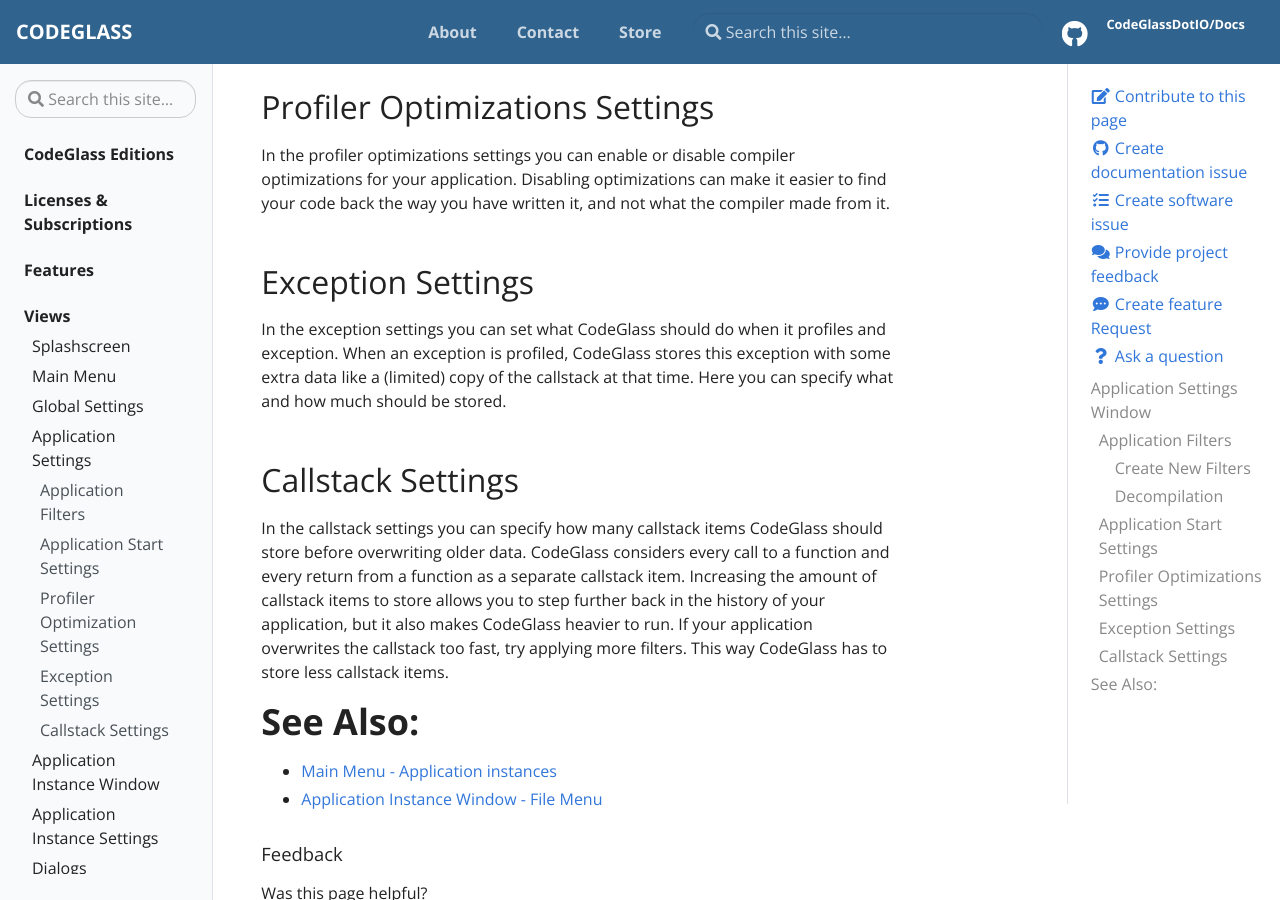
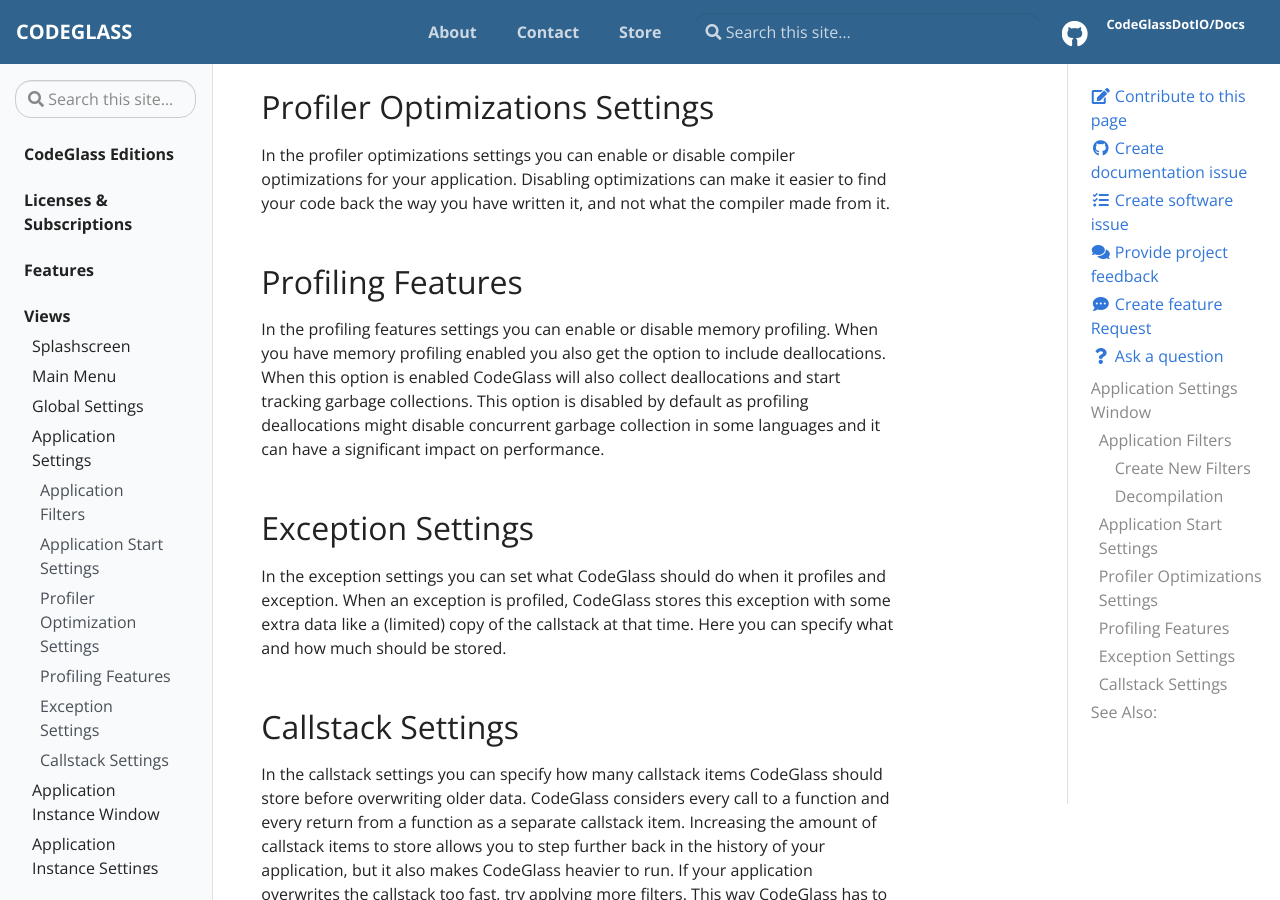
Before and after one commit to CodeGlassDotIO/Docs, a Jekyll site: the page built from _docs/views/ApplicationSettingsWindow.md, in a window 1280 px wide and 900 px high, scrolled down 3130 px. Built offline with Jekyll 4.4.1, drawn with Linux system fonts in a browser that asks for light colours.

Commit message:
Update for garbage collection optional setting

```diff
--- a/_data/toc.yml
+++ b/_data/toc.yml
@@ -241,6 +241,8 @@
           url: "docs/views/ApplicationSettingsWindow#application-start-settings"
         - title: Profiler Optimization Settings
           url: "docs/views/ApplicationSettingsWindow#profiler-optimizations-settings"
+        - title: Profiling Features
+          url: "docs/views/ApplicationSettingsWindow#profiling-features"
         - title: Exception Settings
           url: "docs/views/ApplicationSettingsWindow#exception-settings"
         - title: Callstack Settings
--- a/_docs/views/ApplicationSettingsWindow.md
+++ b/_docs/views/ApplicationSettingsWindow.md
@@ -32,16 +32,15 @@ Here you can also tell CodeGlass to pause right away when starting an applicatio
 ## Profiler Optimizations Settings
 In the profiler optimizations settings you can enable or disable compiler optimizations for your application. Disabling optimizations can make it easier to find your code back the way you have written it, and not what the compiler made from it.
 
+## Profiling Features
+In the profiling features settings you can enable or disable memory profiling. When you have memory profiling enabled you also get the option to include deallocations. When this option is enabled CodeGlass will also collect deallocations and start tracking garbage collections. This option is disabled by default as profiling deallocations might disable concurrent garbage collection in some languages and it can have a significant impact on performance.
+
 ## Exception Settings
 In the exception settings you can set what CodeGlass should do when it profiles and exception. When an exception is profiled, CodeGlass stores this exception with some extra data like a (limited) copy of the callstack at that time. Here you can specify what and how much should be stored.
 
 ## Callstack Settings
 In the callstack settings you can specify how many callstack items CodeGlass should store before overwriting older data. CodeGlass considers every call to a function and every return from a function as a separate callstack item. Increasing the amount of callstack items to store allows you to step further back in the history of your application, but it also makes CodeGlass heavier to run. If your application overwrites the callstack too fast, try applying more filters. This way CodeGlass has to store less callstack items.
 
-<!-- # Application Breadcrumbs:  -->
-<!-- - [Splashscreen](Splashscreen.md) / [Main Menu - Applications](mainwindow/application.md) / [Main Menu - Instances](mainwindow/applicationInstance.md) / -->
-<!-- - [Splashscreen](Splashscreen.md) / [Main Menu - Applications](mainwindow/application.md) / [Main Menu - Instances](mainwindow/applicationInstance.md) /  [Application Instance Window](ApplicationInstanceDockWindow.md) / [File Menu](ApplicationInstanceDockWindow/MenuBar.md#file-menu) / -->
-
 # See Also:
  - [Main Menu - Application instances](mainwindow/applicationInstance.md)
  - [Application Instance Window - File Menu](ApplicationInstanceDockWindow/MenuBar.md#file-menu)
```
Also changed, not shown: _docs/features/GarbageCollection.md (+1 -1 lines), _docs/features/RealtimeDataCollection.md (+2 -2 lines), _docs/views/clientusersettingswindow.md (+0 -4 lines), assets/img/ClientUserSettingsWindow/GlobalProfilingSettings.png.
